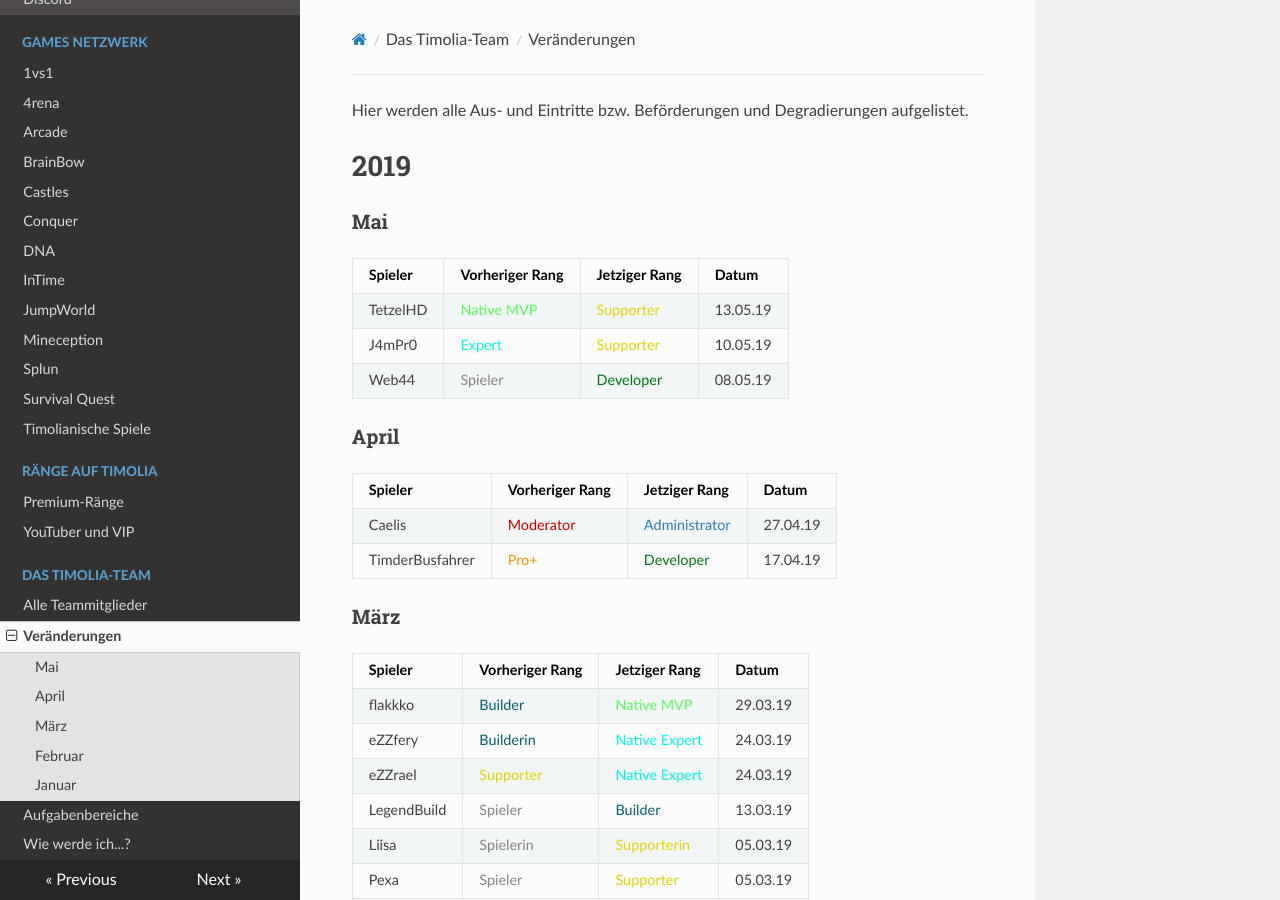
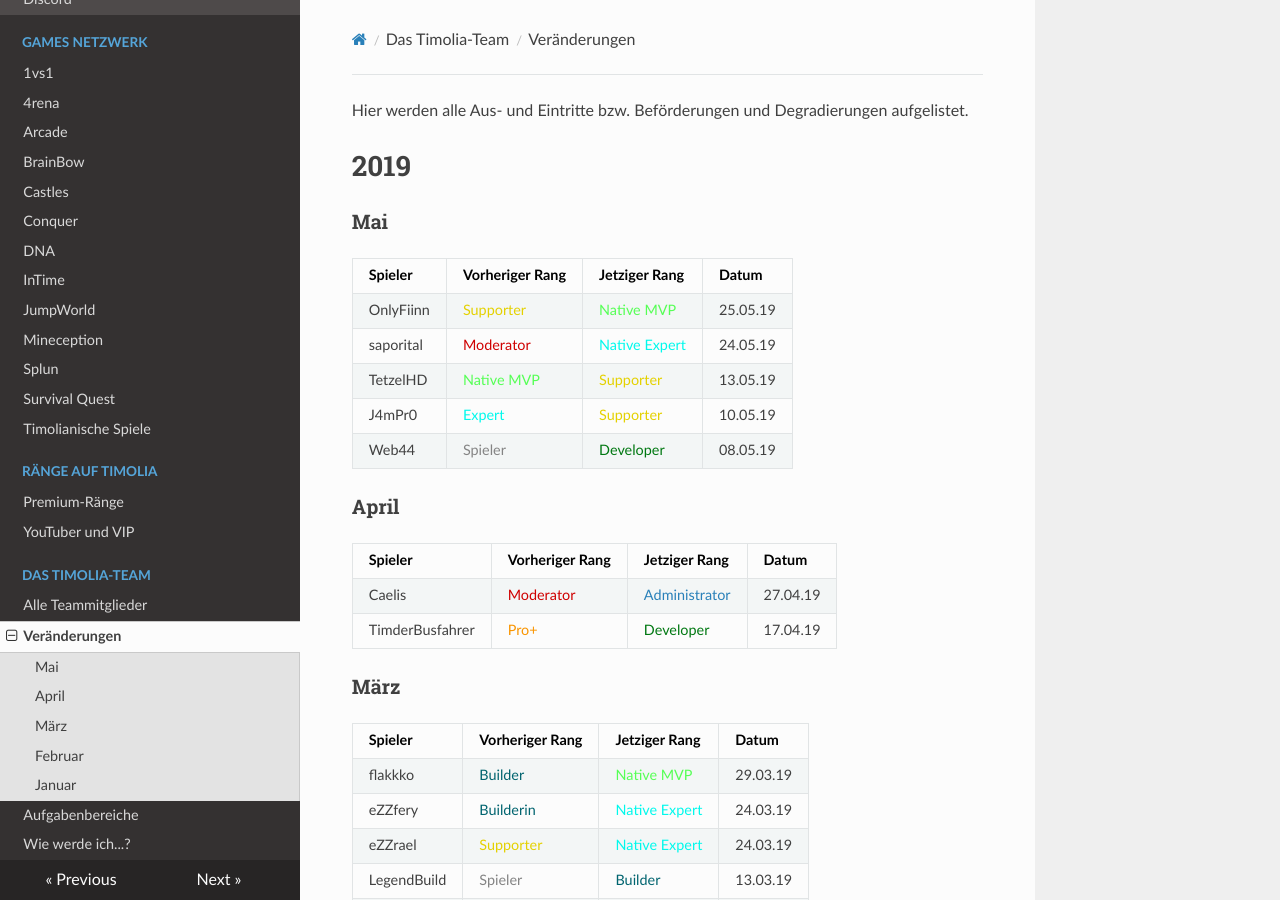
Before and after one commit to TimoliaDE/HowTo, an MkDocs documentation site: the page built from docs/team/changes.md, in a window 1280 px wide and 900 px high. Built offline with MkDocs 1.6.1, drawn with Linux system fonts in a browser that asks for light colours; nearby versions of some CDN libraries; old or Windows-style settings are respelled for this version of MkDocs.

Commit message:
Update changes.md

```diff
--- a/docs/team/changes.md
+++ b/docs/team/changes.md
@@ -5,6 +5,8 @@ Hier werden alle Aus- und Eintritte bzw. Beförderungen und Degradierungen aufge
 ###  <strong>Mai</strong>
 | Spieler | Vorheriger Rang | Jetziger Rang | Datum |
 | ------ | ------ | ------ | ------ |
+| OnlyFiinn | <span style="color:#E4D100">Supporter</span> | <span style="color:#55FF55">Native MVP</span> | 25.05.19 |
+| saporital | <span style="color:#CF0101">Moderator</span> | <span style="color:#00F9EC">Native Expert</span> | 24.05.19 |
 | TetzelHD | <span style="color:#55FF55">Native MVP</span> | <span style="color:#E4D100">Supporter</span> | 13.05.19 |
 | J4mPr0 | <span style="color:#00F9EC">Expert</span> | <span style="color:#E4D100">Supporter</span> | 10.05.19 |
 | Web44 | <span style="color:#848484">Spieler</span> | <span style="color:#007812">Developer</span> | 08.05.19 |
```
